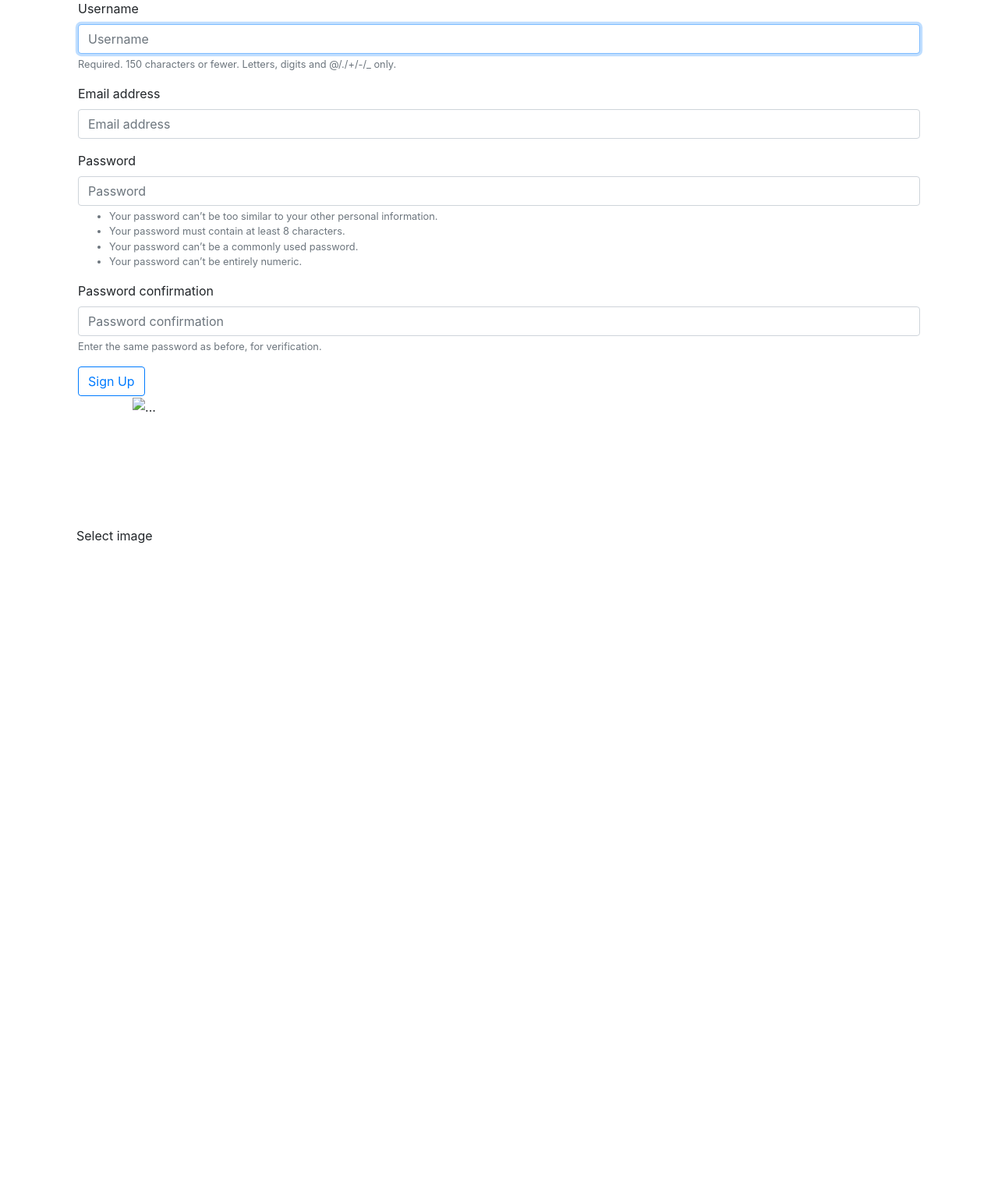
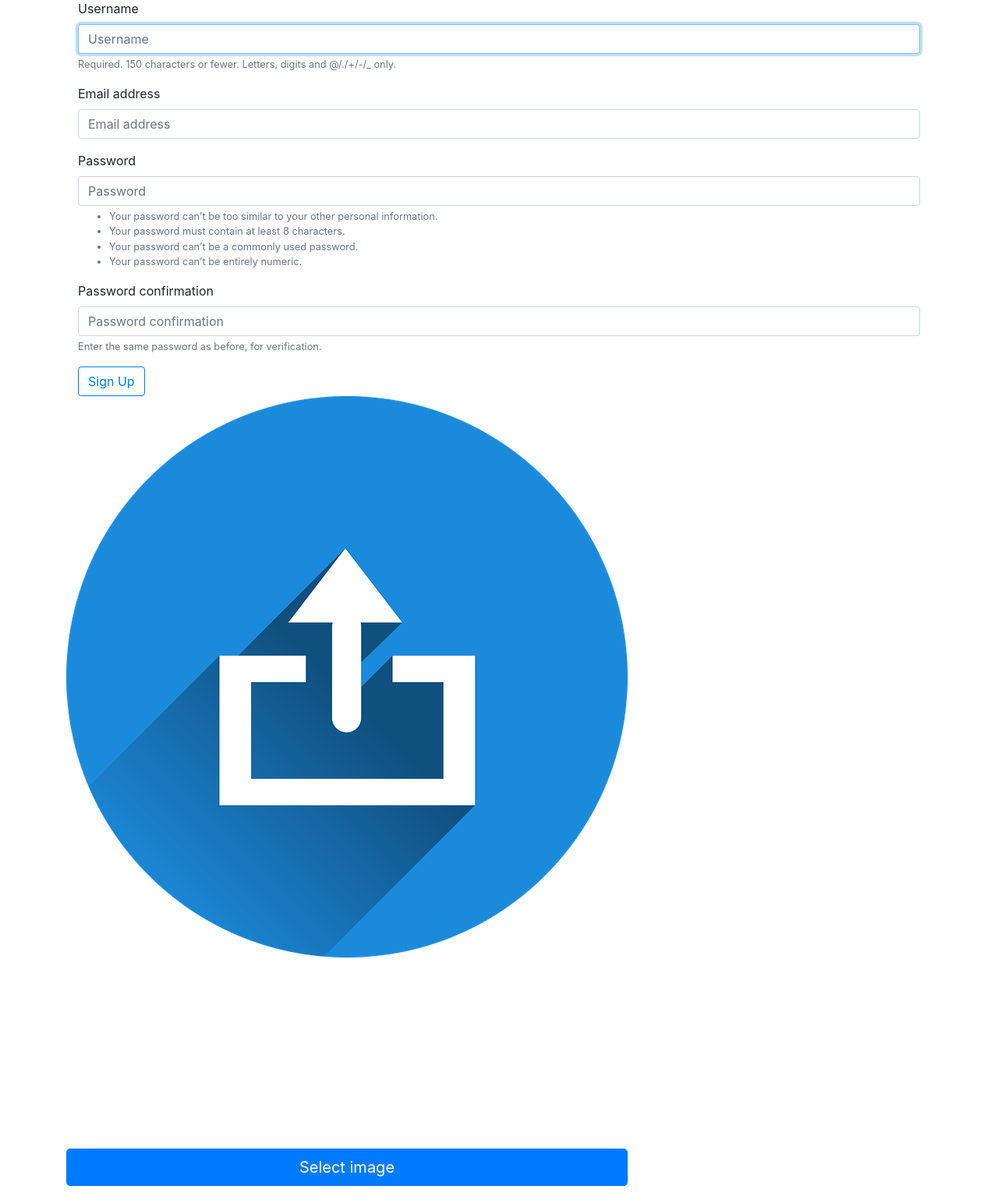
Before and after one commit to chmbrs/WeddingUpload, a Django app: page /accounts/signup/ in a window 1280 px wide. Shown: the part 145-1675 px from the top of the page at 78% size. Before the commit the page ends 842 px from the top, so only its background shows below. Run offline with Django 3.2, Linux system fonts and the light colour scheme; some libraries are stand-ins or nearby versions.

Commit message:
improvements

```diff
--- a/templates/base.html
+++ b/templates/base.html
@@ -14,11 +14,11 @@
         <meta name="viewport" content="width=device-width, initial-scale=1.0">
 
         <!-- Bootstrap -->
-        <link href="{% static 'weddingupload/css/bootstrap.min.css' %}" rel="stylesheet" media="screen">
+        <link href="{% static 'css/bootstrap.min.css' %}" rel="stylesheet" media="screen">
         <!-- Jasny Bootstrap -->
-        <link href="{% static 'weddingupload/css/jasny-bootstrap.min.css' %}" rel="stylesheet" media="screen">
+        <link href="{% static 'css/jasny-bootstrap.min.css' %}" rel="stylesheet" media="screen">
 
-        <link rel="stylesheet" href="{% static 'weddingupload/css/master.css' %}">
+        <link rel="stylesheet" href="{% static 'css/master.css' %}">
     </head>
 
     <body>
@@ -59,23 +59,25 @@
           </form> -->
 
 
-          <div class="fileinput fileinput-new" data-provides="fileinput">
-            <div class="fileinput-new thumbnail" style="width: 200px; height: 150px;">
-              <img data-src="holder.js/100%x100%" alt="...">
-            </div>
-            <div class="fileinput-preview fileinput-exists thumbnail" style="display:block;width:100%;max-width:600px"></div>
-            <div>
-              <span class="btn btn-default btn-file"><span class="fileinput-new">Select image</span><span class="fileinput-exists">Change</span><input type="file" name="..."></span>
-              <a href="#" class="btn btn-default fileinput-exists" data-dismiss="fileinput">Remove</a>
-            </div>
+         <div class="fileinput fileinput-new" data-provides="fileinput">
+          <div class="fileinput-new thumbnail" style="width: 100%; height: 75vw;">
+            <img src="{% static 'images/upload.png' %}" alt="...">
           </div>
+          <div class="fileinput-preview fileinput-exists thumbnail" style="max-width: 100%; max-height: 70vw;"></div>
+          <div>
+            <span class="btn btn-primary btn-lg btn-block btn-file"><span class="fileinput-new">Select image</span><span class="fileinput-exists">Change</span><input type="file" name="..."></span>
+            <a href="#" class="btn btn-danger btn-lg btn-block fileinput-exists" data-dismiss="fileinput">Remove</a>
+          </div>
+        </div>
+
+
 
         </div>
 
         <!-- jQuery (necessary for Bootstrap's JavaScript plugins) -->
         <script src="https://code.jquery.com/jquery.js"></script>
         <!-- Include all compiled plugins (below), or include individual files as needed -->
-        <script src="{% static 'weddingupload/js/bootstrap.min.js' %}"></script>
-        <script src="{% static 'weddingupload/js/jasny-bootstrap.min.js' %}"></script>
+        <script src="{% static 'js/bootstrap.min.js' %}"></script>
+        <script src="{% static 'js/jasny-bootstrap.min.js' %}"></script>
     </body>
 </html>
```
Also changed, not shown: static/css/bootstrap.min.css (renamed from static/weddingupload/css/bootstrap.min.css), static/css/jasny-bootstrap.min.css (renamed from static/weddingupload/css/jasny-bootstrap.min.css), static/css/master.css (deleted), static/js/bootstrap.min.js (renamed from static/weddingupload/js/bootstrap.min.js), static/js/jasny-bootstrap.min.js (renamed from static/weddingupload/js/jasny-bootstrap.min.js).
